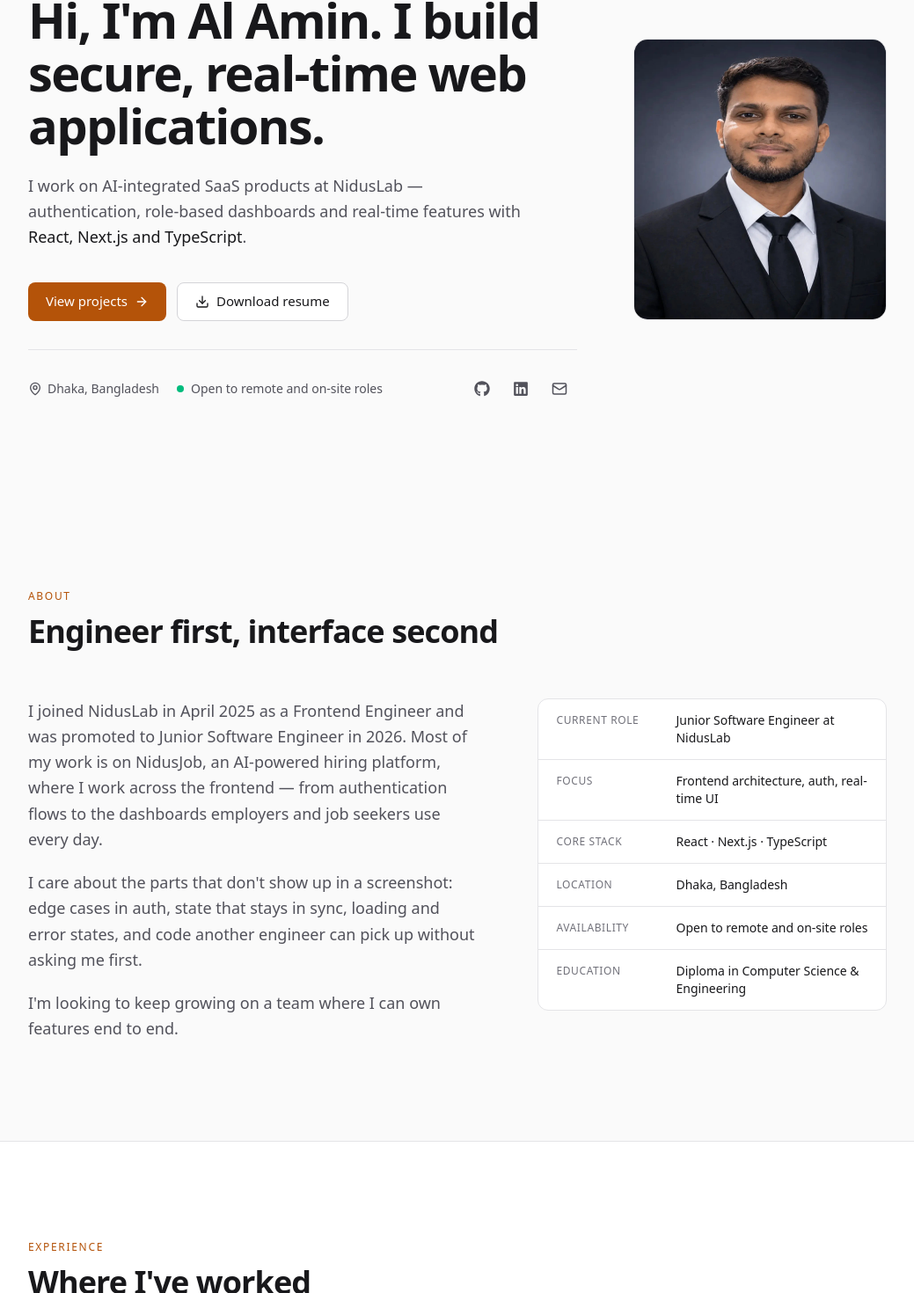
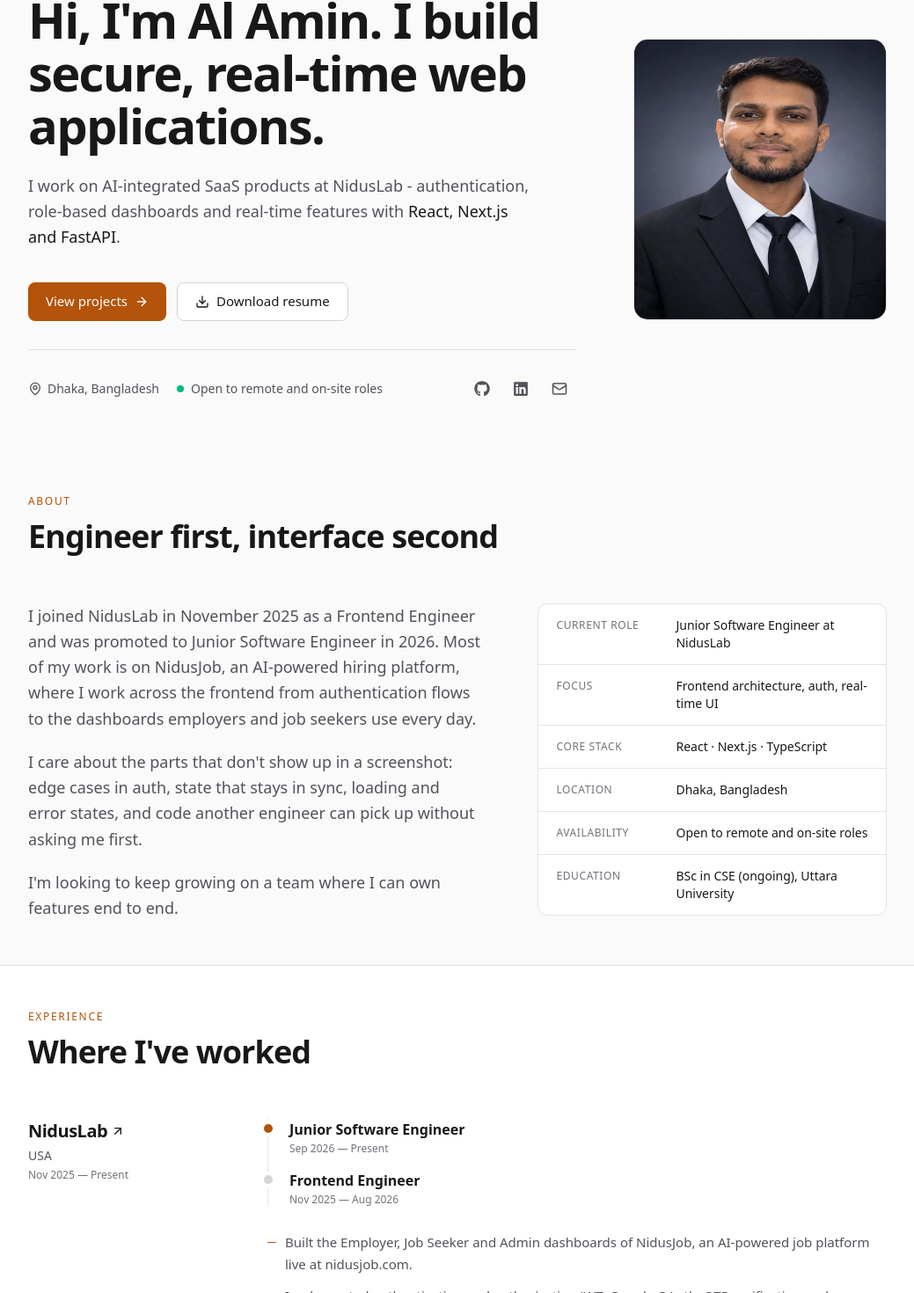
Before and after one commit to alamincse2003/portfolio-of-al-amin, a Next.js app: page / in a window 1280 px wide. Shown: the part 198-1668 px from the top of the page at 88% size, without its empty margins (120-1159 px from the left). Built offline with nearby package versions, Linux system fonts and the light colour scheme.

Commit message:
feat: update About, Contact, Hero, Projects, and Section components; enhance education and experience data

```diff
--- a/app/components/About.tsx
+++ b/app/components/About.tsx
@@ -8,33 +8,47 @@
   { label: "Core stack", value: "React · Next.js · TypeScript" },
   { label: "Location", value: site.location },
   { label: "Availability", value: site.availability },
-  { label: "Education", value: "Diploma in Computer Science & Engineering" },
+  { label: "Education", value: "BSc in CSE (ongoing), Uttara University" },
 ];
 
 export default function About() {
   return (
-    <Section id="about" eyebrow="About" title="Engineer first, interface second">
+    <Section
+      id="about"
+      eyebrow="About"
+      title="Engineer first, interface second"
+    >
       <div className="grid gap-10 md:grid-cols-[1.3fr_1fr] md:gap-16">
         <Reveal className="space-y-5 text-base leading-relaxed text-muted sm:text-lg">
           <p data-reveal>
-            I joined {site.company} in April 2025 as a Frontend Engineer and was promoted to {site.title} in
-            2026. Most of my work is on NidusJob, an AI-powered hiring platform, where I work across the
-            frontend — from authentication flows to the dashboards employers and job seekers use every day.
+            I joined {site.company} in November 2025 as a Frontend Engineer and
+            was promoted to {site.title} in 2026. Most of my work is on
+            NidusJob, an AI-powered hiring platform, where I work across the
+            frontend from authentication flows to the dashboards employers and
+            job seekers use every day.
           </p>
           <p data-reveal>
-            I care about the parts that don&apos;t show up in a screenshot: edge cases in auth, state that stays
-            in sync, loading and error states, and code another engineer can pick up without asking me first.
+            I care about the parts that don&apos;t show up in a screenshot: edge
+            cases in auth, state that stays in sync, loading and error states,
+            and code another engineer can pick up without asking me first.
           </p>
           <p data-reveal>
-            I&apos;m looking to keep growing on a team where I can own features end to end.
+            I&apos;m looking to keep growing on a team where I can own features
+            end to end.
           </p>
         </Reveal>
 
         <Reveal>
           <dl className="divide-y divide-line rounded-xl border border-line bg-surface">
             {facts.map(({ label, value }) => (
-              <div key={label} data-reveal className="grid grid-cols-[7.5rem_1fr] gap-4 px-5 py-3.5 text-sm">
-                <dt className="font-mono text-xs uppercase tracking-wider text-faint leading-5">{label}</dt>
+              <div
+                key={label}
+                data-reveal
+                className="grid grid-cols-[7.5rem_1fr] gap-4 px-5 py-3.5 text-sm"
+              >
+                <dt className="font-mono text-xs uppercase tracking-wider text-faint leading-5">
+                  {label}
+                </dt>
                 <dd className="text-fg">{value}</dd>
               </div>
             ))}
--- a/app/components/Contact.tsx
+++ b/app/components/Contact.tsx
@@ -8,7 +8,7 @@
 
 export default function Contact() {
   return (
-    <section id="contact" aria-labelledby="contact-title" className="py-20 md:py-28">
+    <section id="contact" aria-labelledby="contact-title" className="py-10 md:py-[50px]">
       <Container>
         <Reveal className="rounded-2xl border border-line bg-surface px-6 py-12 text-center sm:px-12 sm:py-16">
           <p
--- a/app/components/Hero.tsx
+++ b/app/components/Hero.tsx
@@ -8,7 +8,7 @@
 
 export default function Hero() {
   return (
-    <section id="top" className="pt-28 pb-16 sm:pt-36 md:pb-24">
+    <section id="top" className="pt-28 pb-10 sm:pt-36 md:pb-[50px]">
       <Container>
         <div className="grid items-center gap-12 md:grid-cols-[1fr_auto] md:gap-16">
           <Reveal immediate className="order-2 md:order-1">
@@ -24,20 +24,32 @@
               data-reveal
               className="max-w-2xl text-[clamp(2.25rem,5.2vw,3.5rem)] font-semibold leading-[1.08] tracking-[-0.03em] text-fg"
             >
-              Hi, I&apos;m {site.name}. I build secure, real-time web applications.
+              Hi, I&apos;m {site.name}. I build secure, real-time web
+              applications.
             </h1>
 
-            <p data-reveal className="mt-6 max-w-xl text-lg leading-relaxed text-muted">
-              I work on AI-integrated SaaS products at {site.company} — authentication, role-based dashboards
-              and real-time features with <span className="text-fg">React, Next.js and TypeScript</span>.
+            <p
+              data-reveal
+              className="mt-6 max-w-xl text-lg leading-relaxed text-muted"
+            >
+              I work on AI-integrated SaaS products at {site.company} -
+              authentication, role-based dashboards and real-time features with{" "}
+              <span className="text-fg">React, Next.js and FastAPI</span>.
             </p>
 
             <div data-reveal className="mt-9 flex flex-wrap items-center gap-3">
               <ButtonLink href="#projects">
                 View projects
-                <ArrowRight className="h-4 w-4 transition-transform group-hover:translate-x-0.5" aria-hidden />
+                <ArrowRight
+                  className="h-4 w-4 transition-transform group-hover:translate-x-0.5"
+                  aria-hidden
+                />
               </ButtonLink>
-              <ButtonLink href={site.resume} variant="secondary" download="Al-Amin-Resume.pdf">
+              <ButtonLink
+                href={site.resume}
+                variant="secondary"
+                download="Al-Amin-Resume.pdf"
+              >
                 <Download className="h-4 w-4" aria-hidden />
                 Download resume
               </ButtonLink>
@@ -52,14 +64,17 @@
                 {site.location}
               </span>
               <span className="inline-flex items-center gap-2">
-                <span className="h-2 w-2 rounded-full bg-emerald-500" aria-hidden />
+                <span
+                  className="h-2 w-2 rounded-full bg-emerald-500"
+                  aria-hidden
+                />
                 {site.availability}
               </span>
               <SocialLinks className="-ml-2.5 sm:ml-auto" />
             </div>
           </Reveal>
 
-          <Reveal immediate delay={0.15} className="order-1 md:order-2">
+          <Reveal immediate delay={0.15} className="order-1 flex justify-center md:order-2 md:block">
             <div className="relative h-28 w-28 overflow-hidden rounded-2xl border border-line bg-subtle sm:h-36 sm:w-36 md:h-72 md:w-64 lg:h-80 lg:w-72">
               <Image
                 src={site.photo}
--- a/app/components/ui/Section.tsx
+++ b/app/components/ui/Section.tsx
@@ -13,7 +13,7 @@
 
 export default function Section({ id, eyebrow, title, description, children, className = "" }: SectionProps) {
   return (
-    <section id={id} aria-labelledby={`${id}-title`} className={`py-20 md:py-28 ${className}`}>
+    <section id={id} aria-labelledby={`${id}-title`} className={`py-10 md:py-[50px] ${className}`}>
       <Container>
         <Reveal className="mb-10 max-w-2xl md:mb-14">
           <p className="mb-3 font-mono text-xs font-medium uppercase tracking-[0.14em] text-accent-text">
--- a/app/data/education.ts
+++ b/app/data/education.ts
@@ -1,6 +1,13 @@
 import type { EducationItem } from "../types";
 
 export const education: EducationItem[] = [
+  {
+    title: "BSc in Computer Science and Engineering",
+    institution: "Uttara University",
+    start: "Sep 2026",
+    end: "Present",
+    details: ["Evening classes, alongside full-time work"],
+  },
   {
     title: "Diploma in Computer Science & Engineering",
     institution: "Shariatpur Polytechnic Institute",
--- a/app/data/experience.ts
+++ b/app/data/experience.ts
@@ -7,16 +7,24 @@
     url: "https://nidusjob.com/",
     roles: [
       { title: "Junior Software Engineer", start: "Sep 2026", end: "Present" },
-      { title: "Frontend Engineer", start: "Apr 2025", end: "Sep 2026" },
+      { title: "Frontend Engineer", start: "Nov 2025", end: "Aug 2026" },
     ],
     highlights: [
       "Built the Employer, Job Seeker and Admin dashboards of NidusJob, an AI-powered job platform live at nidusjob.com.",
-      "Implemented authentication and authorization — JWT, Google OAuth, OTP verification and protected routes — including token expiry and session persistence handling.",
+      "Implemented authentication and authorization JWT, Google OAuth, OTP verification and protected routes including token expiry and session persistence handling.",
       "Delivered real-time chat and notifications over WebSockets with unread tracking and infinite-scroll pagination.",
-      "Integrated AI features over REST APIs — resume builder, CV parsing, job recommendations and cover letter generation — with error handling and fallback UI.",
+      "Integrated AI features over REST APIs resume builder, CV parsing, job recommendations and cover letter generation  with error handling and fallback UI.",
       "Managed server state with TanStack Query, using caching and query invalidation to keep data in sync across dashboards.",
       "Implemented subscription and credit-based feature gating integrated with local payment gateways.",
     ],
-    tech: ["React", "TypeScript", "Next.js", "TanStack Query", "Chakra UI", "Tailwind CSS", "WebSockets", "REST APIs"],
+    tech: [
+      "React",
+      "TypeScript",
+      "Next.js",
+      "TanStack Query",
+      "Chakra UI",
+      "Tailwind CSS",
+      "REST APIs",
+    ],
   },
 ];
--- a/app/data/projects.ts
+++ b/app/data/projects.ts
@@ -9,7 +9,7 @@
       "AI-powered job platform with role-based dashboards for employers, job seekers and admins.",
     image: "/images/projects/nidusjob-hero.webp",
     imageAlt: "NidusJob landing page with AI-powered job search",
-    role: "Frontend — authentication, dashboards, real-time features and AI integrations",
+    role: "Frontend authentication, dashboards, real-time features and AI integrations",
     features: [
       "Secure auth with JWT, Google OAuth and OTP, including token expiry and session persistence",
       "Cross-dashboard state sync with TanStack Query caching and invalidation",
@@ -17,7 +17,7 @@
       "Lazy loading and pagination for large job and applicant lists",
     ],
     outcome: "Three dashboards shipped to production at nidusjob.com.",
-    stack: ["React", "TypeScript", "Chakra UI", "TanStack Query", "WebSockets"],
+    stack: ["React", "TypeScript", "Chakra UI", "TanStack Query"],
     teamStack: ["Python", "Django", "PostgreSQL"],
     live: "https://nidusjob.com/",
   },
@@ -29,16 +29,17 @@
       "Multi-page educational platform covering courses, instructors and partner onboarding.",
     image: "/images/projects/career-college.webp",
     imageAlt: "Career College landing page with course highlights",
-    role: "Frontend — built every page from the Figma designs",
+    role: "Frontend built every page from the Figma designs",
     features: [
       "Landing page with hero, partners, popular courses and career journey sections",
       "Course listing and course details pages",
-      "Instructor, instructor details, become-a-partner and about pages",
+      "Instructor, instructor details, become a partner and about pages",
     ],
-    outcome: "9 fully responsive pages built from Figma and shipped to production.",
+    outcome:
+      "9 fully responsive pages built from Figma and shipped to production.",
     stack: ["Next.js", "TypeScript", "Tailwind CSS"],
     teamStack: ["Python", "Django", "PostgreSQL"],
-    live: "https://career-college-frontend.vercel.app/",
+    live: "https://niduscareer.com/",
   },
   {
     id: "smart-appointment",
@@ -47,14 +48,22 @@
     summary:
       "Full-stack booking system with real-time queue tracking and automated appointment reminders.",
     image: "/images/projects/smart-appointment.webp",
-    imageAlt: "Smart Appointment dashboard with daily queue stats and recent activity",
+    imageAlt:
+      "Smart Appointment dashboard with daily queue stats and recent activity",
     role: "Solo full-stack build — frontend, API and database",
     features: [
       "Real-time queue state synced across admin and client views",
       "Role-based dashboards for admins and clients",
       "Automated appointment reminders",
     ],
-    stack: ["Next.js", "TypeScript", "Tailwind CSS", "Node.js", "Express.js", "MongoDB"],
+    stack: [
+      "Next.js",
+      "TypeScript",
+      "Tailwind CSS",
+      "Node.js",
+      "Express.js",
+      "MongoDB",
+    ],
     live: "https://smart-appointment-frontend-olive.vercel.app/dashboard",
     code: "https://github.com/alamincse2003/smart-appointment-queue-manager",
   },
--- a/app/data/skills.ts
+++ b/app/data/skills.ts
@@ -1,12 +1,36 @@
 import type { SkillGroup } from "../types";
 
 export const skills: SkillGroup[] = [
-  { title: "Languages", items: ["TypeScript", "JavaScript", "C"] },
+  { title: "Languages", items: ["JavaScript", "TypeScript", "C", "C++"] },
   {
     title: "Frontend",
-    items: ["React", "Next.js", "TanStack Query", "Tailwind CSS", "Shadcn UI", "Chakra UI", "Material UI", "Ant Design", "HTML", "CSS"],
+    items: [
+      "React",
+      "Next.js",
+      "TanStack Query",
+      "Tailwind CSS",
+      "Shadcn UI",
+      "Chakra UI",
+      "Material UI",
+      "Ant Design",
+      "HTML",
+      "CSS",
+    ],
   },
-  { title: "Backend & APIs", items: ["Node.js", "Express.js", "REST APIs", "WebSockets"] },
+  {
+    title: "Backend & APIs",
+    items: [
+      "Node.js",
+      "Express.js",
+      "REST APIs",
+      "Python",
+      "Django",
+      "FastAPI",
+    ],
+  },
   { title: "Databases", items: ["MongoDB", "MySQL"] },
-  { title: "Tools & Platforms", items: ["Git", "GitHub", "Figma", "Vercel", "Netlify", "Firebase"] },
+  {
+    title: "Tools & Platforms",
+    items: ["Git", "GitHub", "Figma", "Vercel", "Netlify", "Firebase"],
+  },
 ];
```
Also changed, not shown: app/components/Projects.tsx (+46 -12 lines).
